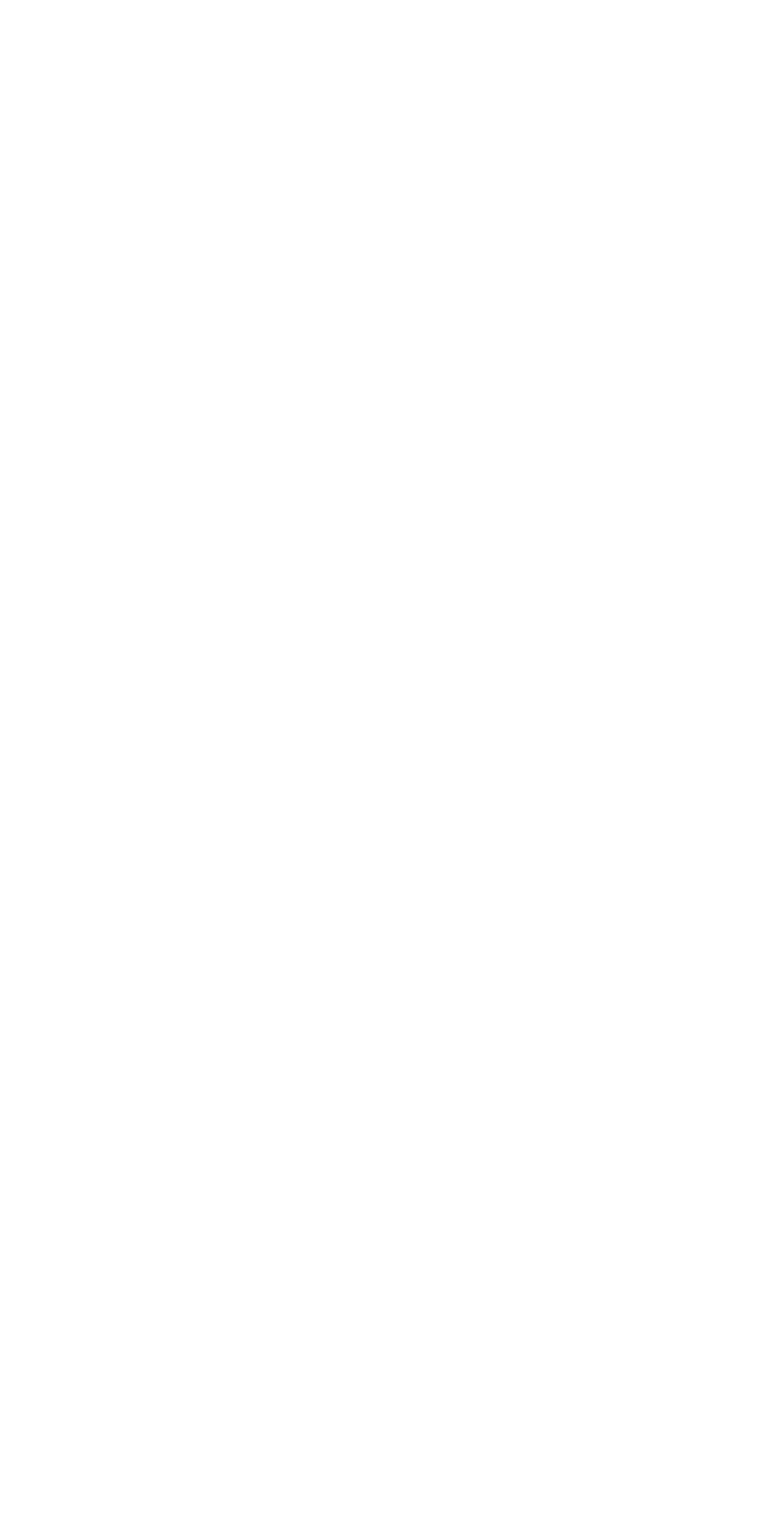
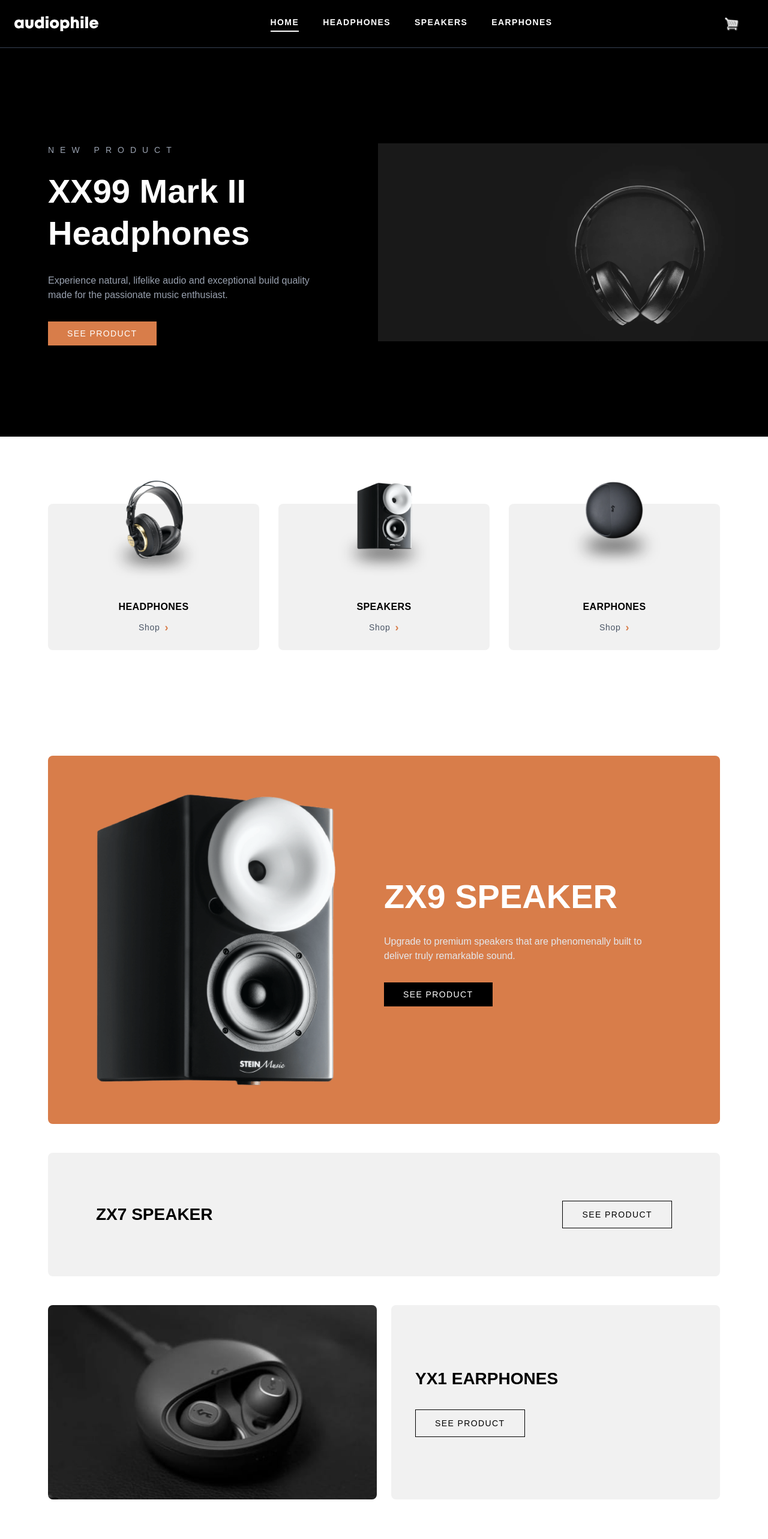
Before and after one commit to lawrence1986/HNG-AUDIOPHILE-PROJECT, a Next.js app in the folder audiophile/: page / in a window 1280 px wide. Before the commit this address had no page. Shown: the top 2566 px of the page at 60% size. Before the commit the page ends 800 px from the top, so only its background shows below. Built offline with nearby package versions, Linux system fonts and the light colour scheme.

Commit message:
fix home page

```diff
--- a/audiophile/app/page.tsx
+++ b/audiophile/app/page.tsx
@@ -1,162 +1,157 @@
 import Image from "next/image";
 import Link from "next/link";
-import { notFound } from "next/navigation";
-import { products } from "@/lib/products";
 
-interface ProductPageProps {
-  params: Promise<{ slug: string }>;
-}
-
-export default async function ProductPage({ params }: ProductPageProps) {
-  const { slug } = await params;
-  const product = products.find((p) => p.slug === slug);
-
-  if (!product) return notFound();
-
+export default function HomePage() {
   return (
-    <main className="bg-[#FAFAFA] text-black min-h-screen pb-32">
-      {/* Go Back */}
-      <div className="max-w-7xl mx-auto px-6 md:px-20 pt-10">
+    <main className="bg-white min-h-screen text-black">
+      {/* Hero Section */}
+      <section className="relative bg-[#000000] text-white px-6 md:px-20 py-20 md:py-40 flex flex-col md:flex-row items-center justify-between overflow-hidden">
+        <div className="max-w-md">
+          <p className="uppercase tracking-[10px] text-gray-400 text-sm mb-6">
+            New Product
+          </p>
+          <h1 className="text-4xl md:text-[56px] font-bold leading-tight mb-8">
+            XX99 Mark II <br /> Headphones
+          </h1>
+          <p className="text-gray-400 mb-10">
+            Experience natural, lifelike audio and exceptional build quality made for
+            the passionate music enthusiast.
+          </p>
           <Link
-          href="/"
-          className="text-gray-500 hover:text-[#D87D4A] transition duration-200"
+            href="/products/xx99-mark-ii"
+            className="bg-[#D87D4A] hover:bg-[#FBAF85] text-white uppercase px-8 py-3 tracking-widest text-sm transition"
           >
-          Go Back
+            See Product
           </Link>
         </div>
 
-      {/* Product Info */}
-      <section className="max-w-7xl mx-auto px-6 md:px-20 mt-12 flex flex-col md:flex-row md:items-center md:gap-24">
-        {/* Product Image */}
-        <div className="flex-1 bg-[#F1F1F1] rounded-lg flex justify-center items-center p-12">
+        <div className="mt-16 md:mt-0 md:absolute md:right-0 md:top-0 md:bottom-0 md:flex md:items-center md:justify-end">
           <Image
-            src={product.image?.desktop || "/assets/shared/desktop/image-placeholder.jpg"}
-            alt={product.name}
-            width={500}
-            height={500}
+            src="/assets/home/desktop/image-hero.jpg"
+            alt="XX99 Mark II Headphones"
+            width={650}
+            height={650}
             className="object-contain"
             priority
           />
         </div>
+      </section>
 
-        {/* Product Details */}
-        <div className="flex-1 mt-10 md:mt-0">
-          {product.new && (
-            <p className="uppercase tracking-[10px] text-[#D87D4A] text-sm mb-4">
-              New Product
+      {/* Category Cards */}
+      <section className="max-w-7xl mx-auto px-6 md:px-20 py-28 grid md:grid-cols-3 gap-8">
+        {[
+          { title: "Headphones", img: "/assets/shared/desktop/image-category-thumbnail-headphones.png", link: "/category/headphones" },
+          { title: "Speakers", img: "/assets/shared/desktop/image-category-thumbnail-speakers.png", link: "/category/speakers" },
+          { title: "Earphones", img: "/assets/shared/desktop/image-category-thumbnail-earphones.png", link: "/category/earphones" },
+        ].map((item, index) => (
+          <div
+            key={index}
+            className="bg-[#F1F1F1] rounded-lg flex flex-col items-center justify-center pt-20 pb-6 relative"
+          >
+            <Image
+              src={item.img}
+              alt={item.title}
+              width={180}
+              height={180}
+              className="absolute -top-10"
+            />
+            <h3 className="uppercase font-bold tracking-wide mt-20">{item.title}</h3>
+            <Link
+              href={item.link}
+              className="text-sm tracking-wider mt-2 flex items-center gap-2 text-gray-600 hover:text-[#D87D4A]"
+            >
+              Shop
+              <span className="text-[#D87D4A] font-bold text-lg">›</span>
+            </Link>
+          </div>
+        ))}
+      </section>
+
+      {/* ZX9 Speaker Highlight */}
+      <section className="max-w-7xl mx-auto px-6 md:px-20 mt-16">
+        <div className="bg-[#D87D4A] text-white rounded-lg grid md:grid-cols-2 items-center overflow-hidden px-10 md:px-20 py-16">
+          <Image
+            src="/assets/home/desktop/image-speaker-zx9.png"
+            alt="ZX9 Speaker"
+            width={400}
+            height={400}
+            className="mx-auto md:mx-0"
+          />
+          <div className="text-center md:text-left">
+            <h2 className="text-4xl md:text-[56px] font-bold uppercase mb-8">
+              ZX9 Speaker
+            </h2>
+            <p className="text-gray-200 mb-10 max-w-md">
+              Upgrade to premium speakers that are phenomenally built to deliver truly
+              remarkable sound.
             </p>
-          )}
-
-          <h1 className="uppercase text-[32px] md:text-[40px] font-bold leading-tight">
-            {product.name}
-          </h1>
-
-          <p className="text-gray-600 text-[15px] leading-relaxed mt-6 mb-8 max-w-md">
-            {product.description}
-          </p>
-
-          <p className="text-black font-bold text-lg tracking-widest mb-8">
-            ${product.price.toLocaleString()}
-          </p>
-
-          {/* Quantity + Add to Cart */}
-          <div className="flex items-center gap-4">
-            <div className="flex items-center bg-[#F1F1F1] px-3 py-2 text-sm font-semibold">
-              <button className="px-3 text-gray-500 hover:text-[#D87D4A]">-</button>
-              <span className="px-4">1</span>
-              <button className="px-3 text-gray-500 hover:text-[#D87D4A]">+</button>
-            </div>
-            <button className="bg-[#D87D4A] hover:bg-[#FBAF85] text-white uppercase px-8 py-3 text-sm tracking-widest transition">
-              Add to Cart
-            </button>
+            <Link
+              href="/products/zx9-speaker"
+              className="bg-black text-white uppercase px-8 py-3 tracking-widest text-sm hover:bg-gray-900 transition"
+            >
+              See Product
+            </Link>
           </div>
         </div>
       </section>
 
-      {/* Features + In the Box */}
-      <section className="max-w-7xl mx-auto px-6 md:px-20 mt-28 grid md:grid-cols-3 gap-20">
-        {/* Features */}
-        <div className="md:col-span-2">
-          <h2 className="uppercase text-2xl font-bold mb-6 tracking-wide">
-            Features
-          </h2>
-          <p className="text-gray-600 text-[15px] leading-relaxed whitespace-pre-line">
-            {product.features}
-          </p>
-        </div>
-
-        {/* In the Box */}
-        <div>
-          <h2 className="uppercase text-2xl font-bold mb-6 tracking-wide">
-            In the Box
-          </h2>
-          <ul className="space-y-3">
-            {product.includes.map((item: any, index: number) => (
-              <li key={index} className="text-gray-600 text-[15px]">
-                <span className="text-[#D87D4A] font-bold mr-3">
-                  {item.quantity}x
-                </span>
-                {item.item}
-              </li>
-            ))}
-          </ul>
-        </div>
-      </section>
-
-      {/* You May Also Like */}
-      <section className="max-w-7xl mx-auto px-6 md:px-20 mt-32 text-center">
-        <h2 className="uppercase text-2xl font-bold mb-16 tracking-wide">
-          You May Also Like
-        </h2>
-        <div className="grid md:grid-cols-3 gap-12">
-          {product.others.map((item: any, index: number) => (
-            <div key={index} className="flex flex-col items-center">
-              <div className="bg-[#F1F1F1] rounded-lg flex justify-center items-center p-8 w-full">
-                <Image
-                  src={item.image.desktop}
-                  alt={item.name}
-                  width={300}
-                  height={300}
-                  className="object-contain"
-                />
-              </div>
-              <h3 className="uppercase mt-8 text-lg font-bold">{item.name}</h3>
+      {/* ZX7 Speaker Banner */}
+      <section className="max-w-7xl mx-auto px-6 md:px-20 mt-12">
+        <div className="bg-[#F1F1F1] rounded-lg px-10 py-16 md:px-20 md:py-20 flex flex-col md:flex-row items-center justify-between">
+          <h2 className="text-2xl md:text-[28px] font-bold uppercase">ZX7 Speaker</h2>
           <Link
-                href={`/products/${item.slug}`}
-                className="mt-6 bg-[#D87D4A] hover:bg-[#FBAF85] text-white uppercase px-8 py-3 text-sm tracking-widest transition"
+            href="/products/zx7-speaker"
+            className="mt-6 md:mt-0 border border-black text-black uppercase px-8 py-3 tracking-widest text-sm hover:bg-black hover:text-white transition"
           >
             See Product
           </Link>
         </div>
-          ))}
+      </section>
+
+      {/* YX1 Earphones Split */}
+      <section className="max-w-7xl mx-auto px-6 md:px-20 mt-12 grid md:grid-cols-2 gap-6">
+        <div className="rounded-lg overflow-hidden">
+          <Image
+            src="/assets/home/desktop/image-earphones-yx1.jpg"
+            alt="YX1 Earphones"
+            width={600}
+            height={400}
+            className="object-cover w-full h-full"
+          />
+        </div>
+        <div className="bg-[#F1F1F1] rounded-lg px-10 py-16 flex flex-col justify-center">
+          <h2 className="text-2xl md:text-[28px] font-bold uppercase mb-8">YX1 Earphones</h2>
+          <Link
+            href="/products/yx1-earphones"
+            className="border border-black text-black uppercase px-8 py-3 tracking-widest text-sm hover:bg-black hover:text-white transition w-fit"
+          >
+            See Product
+          </Link>
         </div>
       </section>
 
       {/* Bringing You the Best Audio Gear */}
-      <section className="max-w-7xl mx-auto px-6 md:px-20 mt-40 grid md:grid-cols-2 gap-20 items-center">
-        {/* Left Text */}
-        <div>
-          <h2 className="uppercase text-3xl font-bold leading-snug">
+      <section className="max-w-7xl mx-auto px-6 md:px-20 mt-32 grid md:grid-cols-2 gap-20 items-center">
+        <div className="order-2 md:order-1 text-center md:text-left">
+          <h2 className="uppercase text-[32px] md:text-[40px] font-bold leading-snug">
             Bringing you the <span className="text-[#D87D4A]">best</span> audio gear
           </h2>
-          <p className="text-gray-600 text-[15px] leading-relaxed mt-6">
+          <p className="text-gray-600 text-[15px] leading-relaxed mt-6 max-w-md mx-auto md:mx-0">
             Located at the heart of New York City, Audiophile is the premier store for
-            high-end headphones, earphones, speakers, and audio accessories. We have a large
-            showroom and luxury demonstration rooms available for you to browse and
+            high-end headphones, earphones, speakers, and audio accessories. We have a
+            large showroom and luxury demonstration rooms available for you to browse and
             experience a wide range of our products. Stop by our store to meet some of the
             fantastic people who make Audiophile the best place to buy your portable audio
             equipment.
           </p>
         </div>
-
-        {/* Right Image */}
-        <div className="rounded-lg overflow-hidden">
+        <div className="rounded-lg overflow-hidden order-1 md:order-2">
           <Image
             src="/assets/shared/desktop/image-best-gear.jpg"
-            alt="Best audio gear"
+            alt="Best Audio Gear"
             width={600}
             height={600}
-            className="object-cover rounded-lg"
+            className="object-cover rounded-lg w-full h-full"
           />
         </div>
       </section>
```
Lines whose indentation alone changed are shown as unchanged.
